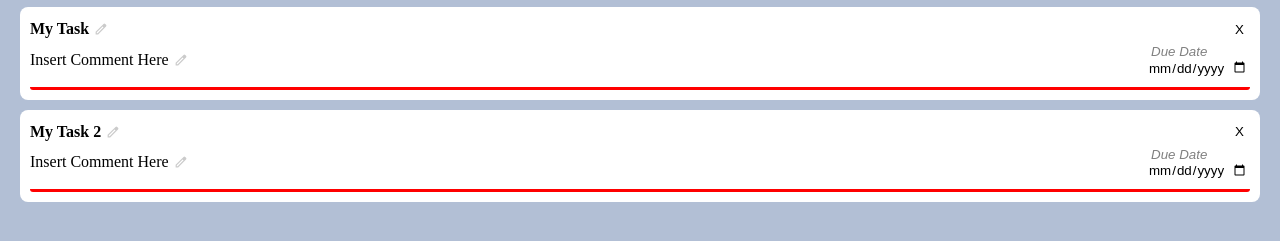
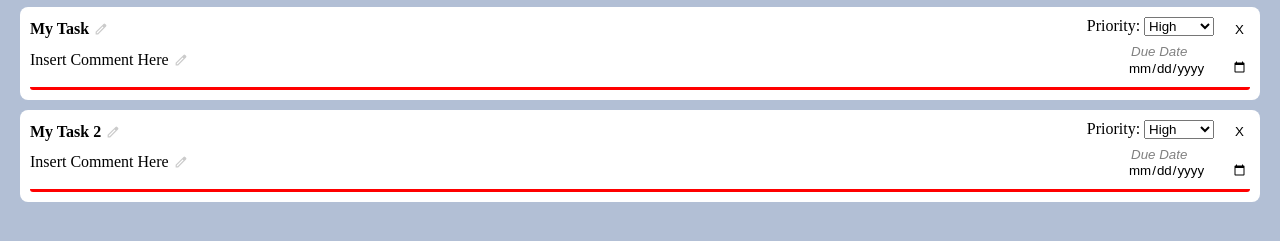
Before and after one commit to DR7262/todo, a website built with webpack: page dist/index.html in a window 1280 px wide. Shown: the part 151-392 px from the top of the page. Built offline with nearby package versions, Linux system fonts and the light colour scheme.

Commit message:
Created priority selector for task

```diff
--- a/package.json
+++ b/package.json
@@ -15,7 +15,7 @@
     "css-loader": "^6.8.1",
     "date-fns": "^2.30.0",
     "style-loader": "^3.3.3",
-    "webpack": "^5.88.2",
+    "webpack": "^5.89.0",
     "webpack-cli": "^5.1.4"
   },
   "dependencies": {
@@ -23,6 +23,8 @@
     "@emotion/styled": "^11.11.0",
     "@fontsource/roboto": "^5.0.8",
     "@mui/icons-material": "^5.14.16",
-    "@mui/material": "^5.14.16"
+    "@mui/material": "^5.14.16",
+    "uti": "^8.2.1",
+    "util": "^0.12.5"
   }
 }
--- a/src/domController.js
+++ b/src/domController.js
@@ -35,12 +35,29 @@ function renderTask(project, task, targetElement) {
     taskTitle.classList.add('task-title')
     taskTitle.textContent = task.name;
     taskTitleContainer.appendChild(taskTitle)
+    //add edit button for task title
     let editTaskTitle = new Image();
     editTaskTitle.classList.add('edit');
     editTaskTitle.src = edit;
     bindEditBtnToField(editTaskTitle, taskTitle);
     taskTitleContainer.appendChild(editTaskTitle);
     taskContainer.appendChild(taskTitleContainer);
+
+    //add priority button to task element
+    let priorityContainer = document.createElement('div');
+    priorityContainer.classList.add('priority-container');
+    priorityContainer.textContent = 'Priority: ';
+    let priorityButton = document.createElement('select');
+    priorityButton.classList.add('priority-button');
+    let priorityChoices = ['High', 'Medium', 'Low']
+    for (var i = 0; i < priorityChoices.length; i++) {
+        var option = document.createElement("option");
+        option.value = priorityChoices[i];
+        option.text = priorityChoices[i];
+        priorityButton.appendChild(option);
+    };
+    priorityContainer.appendChild(priorityButton);
+
 
     //add delete button to task element
     let deleteTaskButton = document.createElement('button');
@@ -50,7 +67,14 @@ function renderTask(project, task, targetElement) {
         project.taskList = project.taskList.filter((item) => item != task);
         e.currentTarget.parentElement.remove();
     });
-    taskContainer.appendChild(deleteTaskButton);
+
+
+    let buttonContainer = document.createElement('div');
+    buttonContainer.classList.add('button-container');
+    buttonContainer.appendChild(priorityContainer);
+    buttonContainer.appendChild(deleteTaskButton);
+    taskContainer.appendChild(buttonContainer);
+
 
     //add comments section to task element
     let commentSectionContainer = document.createElement('div');
@@ -59,6 +83,7 @@ function renderTask(project, task, targetElement) {
     commentSectionContent.classList.add('comment-section-content');
     commentSectionContent.textContent = 'Insert Comment Here';
     commentSectionContainer.appendChild(commentSectionContent);
+    //add edit button for comment content
     let editCommentSection = new Image();
     editCommentSection.classList.add('edit');
     editCommentSection.src = edit;
@@ -75,8 +100,6 @@ function renderTask(project, task, targetElement) {
     });
     taskContainer.appendChild(datePicker);
 
-    //add priority indicator to task element
-
     //render task element to selected target
     targetElement.appendChild(taskContainer);
 };
--- a/src/style.css
+++ b/src/style.css
@@ -62,7 +62,7 @@ body {
 }
 
 .task-title-container {
-    width: calc(100% - 30px);
+    min-width: 50%;
     display: flex;
     align-items: center;
     box-sizing: border-box;
@@ -74,14 +74,13 @@ body {
 }
 
 .task-title[contenteditable='true'],
-.comment-section[contenteditable='true'] {
+.comment-section-content[contenteditable='true'] {
     font-weight: lighter;
     font-size: .9rem;
     padding: 2px;
     border: 1px dashed grey;
     border-radius: 8px;
 }
-
 
 .edit {
     scale: 60%;
@@ -96,6 +95,13 @@ body {
 
 .edit:active {
     scale: 60%;
+}
+
+.button-container {
+    box-sizing: border-box;
+    width: max-content;
+    display: flex;
+    gap: 15px;
 }
 
 .delete-task {
@@ -124,7 +130,7 @@ body {
     border-radius: 6px;
     padding: 2px;
     font-family: Arial, Helvetica, sans-serif;
-    width: 100px;
+    width: 120px;
     align-self: flex-end;
 }
 
```
Also changed, not shown: dist/main.js, 1 other file.
